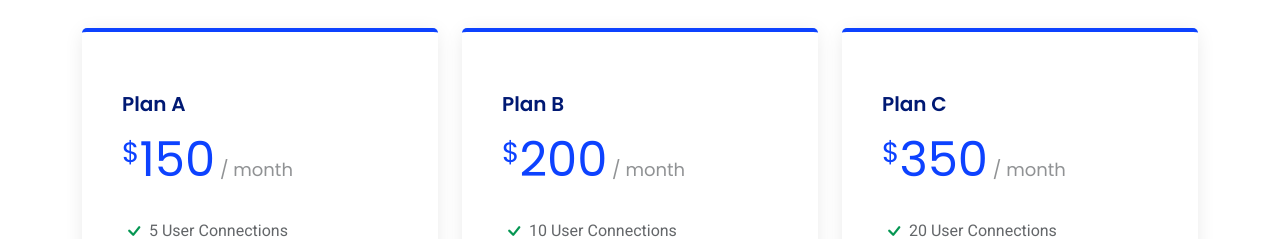
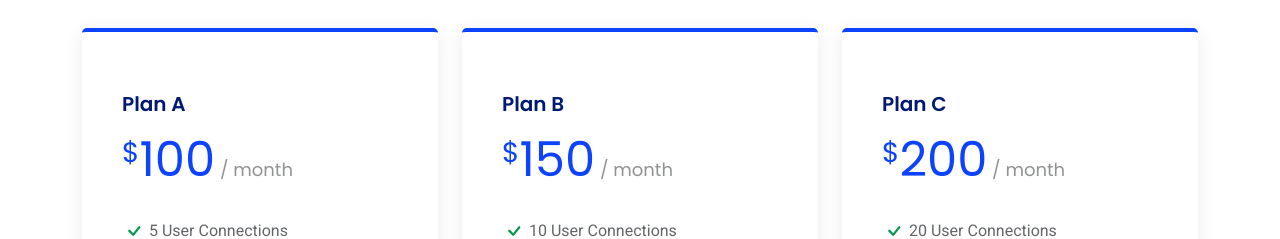
Before and after one commit to yousuf-ubaid/Sona_DBA, a plain HTML site: page index.html in a window 1280 px wide. Shown: the part 4500-4739 px from the top of the page. Drawn offline with Linux system fonts and the light colour scheme.

Commit message:
Update index.html

```diff
--- a/index.html
+++ b/index.html
@@ -374,7 +374,7 @@
           <div class="col-lg-4" data-aos="zoom-in" data-aos-delay="100">
             <div class="pricing-item featured">
               <h3>Plan A</h3>
-              <h4><sup>$</sup>150<span> / month</span></h4>
+              <h4><sup>$</sup>100<span> / month</span></h4>
               <ul>
                 <li><i class="bi bi-check"></i> <span>5 User Connections</span></li>
                 <li><i class="bi bi-check"></i> <span>Cloud Database Integration</span></li>
@@ -394,7 +394,7 @@
           <div class="col-lg-4" data-aos="zoom-in" data-aos-delay="200">
             <div class="pricing-item featured">
               <h3>Plan B</h3>
-              <h4><sup>$</sup>200<span> / month</span></h4>
+              <h4><sup>$</sup>150<span> / month</span></h4>
               <ul>
                 <li><i class="bi bi-check"></i> <span>10 User Connections</span></li>
                 <li><i class="bi bi-check"></i> <span>Cloud Database Integration</span></li>
@@ -414,7 +414,7 @@
           <div class="col-lg-4" data-aos="zoom-in" data-aos-delay="300">
             <div class="pricing-item featured">
               <h3>Plan C</h3>
-              <h4><sup>$</sup>350<span> / month</span></h4>
+              <h4><sup>$</sup>200<span> / month</span></h4>
               <ul>
                 <li><i class="bi bi-check"></i> <span>20 User Connections</span></li>
                 <li><i class="bi bi-check"></i> <span>Cloud Database Integration</span></li>
```
